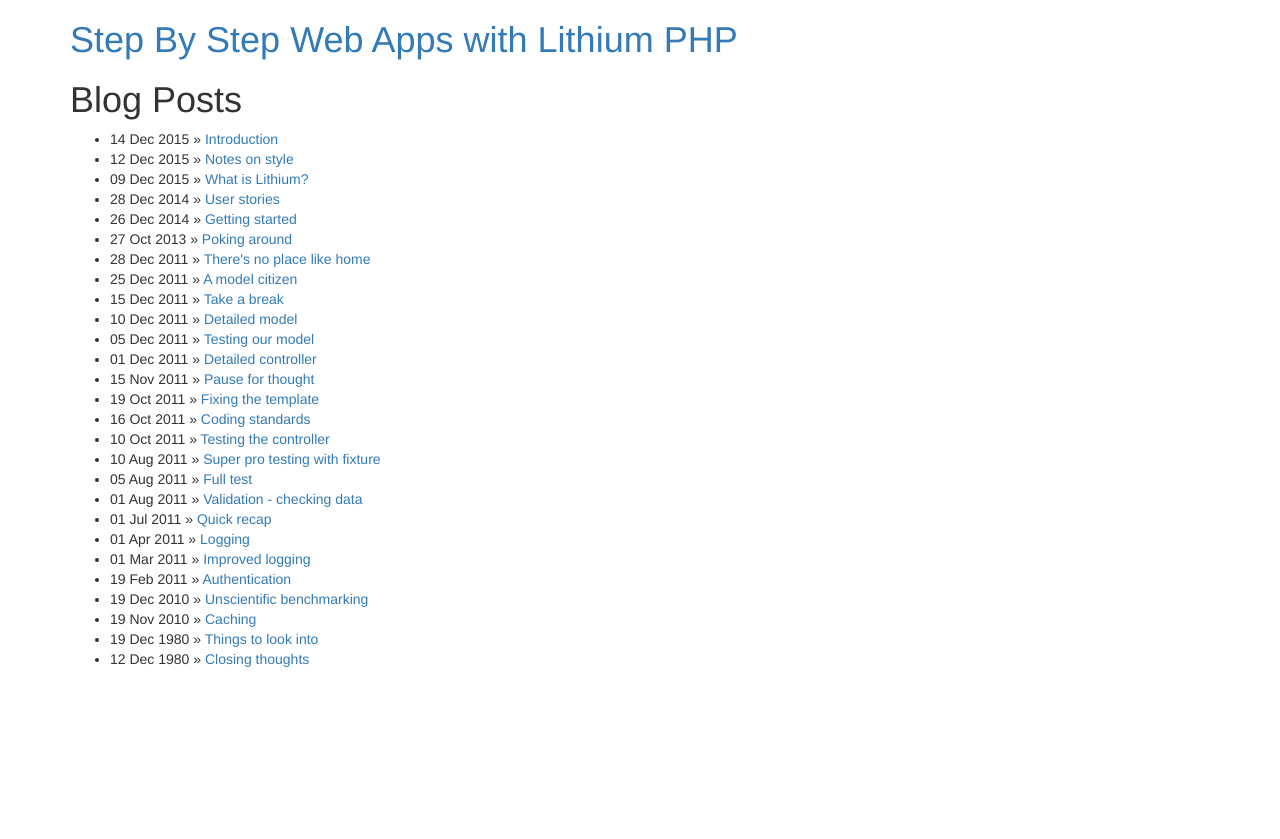
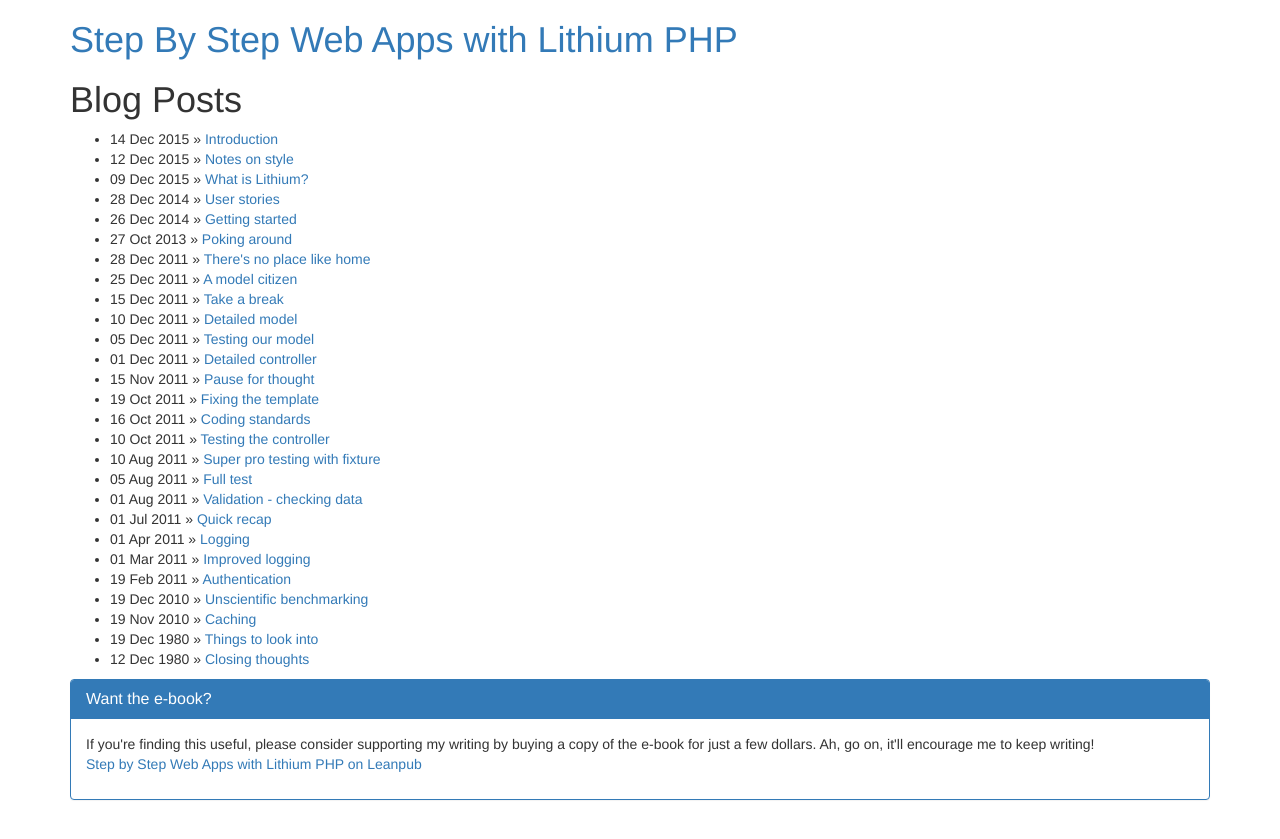
Before and after one commit to gavD/step-by-step-web-apps-with-lithium-php, a Jekyll site: the page built from index.html, in a window 1280 px wide. Shown: the top 839 px of the page. Built offline with Jekyll 4.4.1, drawn with Linux system fonts in a browser that asks for light colours; nearby versions of some CDN libraries; Markdown is read by kramdown in place of the engine named in the settings.

Commit message:
adding footer

```diff
--- a/_layouts/default.html
+++ b/_layouts/default.html
@@ -18,6 +18,17 @@
 			</div>
 
 			{{ content }}
+
+			<div class="panel panel-primary">
+				<div class="panel-heading">
+				  <h3 class="panel-title">Want the e-book?</h3>
+				</div>
+				<div class="panel-body">
+				  If you're finding this useful, please consider supporting my writing by buying a copy of the e-book for just a few dollars. Ah, go on, it'll encourage me to keep writing!
+
+				  <p><a href="https://leanpub.com/step-by-step-lithium-php/">Step by Step Web Apps with Lithium PHP on Leanpub</a></p>
+				</div>
+			</div>
 		</div>
 
 		<script src="http://code.jquery.com/jquery-1.10.1.min.js"></script>
```
